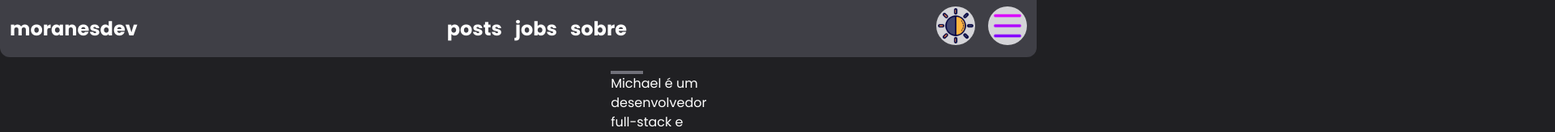
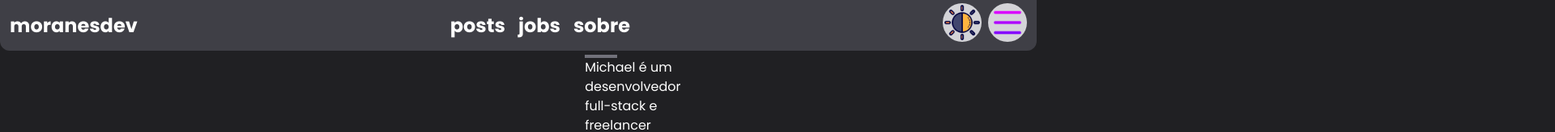
Before and after one commit to MichaelMoranis/portifolio, a React (Vite) app: page / in a window 1280 px wide. Shown: the top 164 px of the page at 81% size, 1920 px wide, since content can reach past the window. Built offline with nearby package versions, Linux system fonts and the light colour scheme.

Commit message:
removendo erros de estilo dos componentes

```diff
--- a/src/App.tsx
+++ b/src/App.tsx
@@ -17,7 +17,7 @@ function App() {
         ease: [0, 0.71, 0.2, 1.01],
       }}
     >
-      <section className="flex flex-col items-center gap-6 justify-evenly mt-10 w-80 md:flex-row md:w-full lg:max-w-4xl p-4">
+      <section className="flex flex-col items-center gap-6 justify-evenly mt-5 w-80 md:flex-row md:w-full lg:max-w-4xl p-4">
         <Banner />
         <Perfil />
         <WorkText textWork="Michael é um desenvolvedor full-stack e freelancer morando em Cascavel PR. Com uma paixão para criar serviços digitais e coisas que ele deseja, em constante busca por lançamentos de produtos no mercado,  desde o planejamento e design até a solução de problemas reais com código. Quando não estou online, gosto de sair com minha câmera, ouvir musica, praticar meditação etc. Faço meu serviço como freela, entre em contato para conversarmos sobre negócios e fazer orçamentos!" />
--- a/src/components/Banner/index.tsx
+++ b/src/components/Banner/index.tsx
@@ -4,7 +4,7 @@ import Bar from "../Bar";
 function Banner() {
   return (
     <div className="flex flex-col items-center justify-center w-full">
-      <div className="w-96 mx-4 md:w-4/3 px-6 pb-4">
+      <div className="w-96 md:w-4/3 px-6 pb-4">
         <img
           className="rounded-md"
           src={imgBanner}
--- a/src/components/LayoutRouter/Layout.tsx
+++ b/src/components/LayoutRouter/Layout.tsx
@@ -37,7 +37,7 @@ function Layout() {
               darkMode ? "bg-white" : "bg-zinc-700"
             }`}
           >
-            <div className="flex w-full justify-between items-center my-1 px-2">
+            <div className="flex w-full justify-between items-center px-2">
               <div>
                 <h1 className="font-bold text-2xl hover:underline">
                   <Link to="/">moranesdev</Link>
@@ -51,7 +51,7 @@ function Layout() {
                 <li className="hover:underline">sobre</li>
               </ul>
               <nav>
-                <ul className="flex gap-4 items-center justify-between">
+                <ul className="flex gap-2 items-center justify-between">
                   <li>
                     <button onClick={toggleDisplayMode}>
                       <img
```
